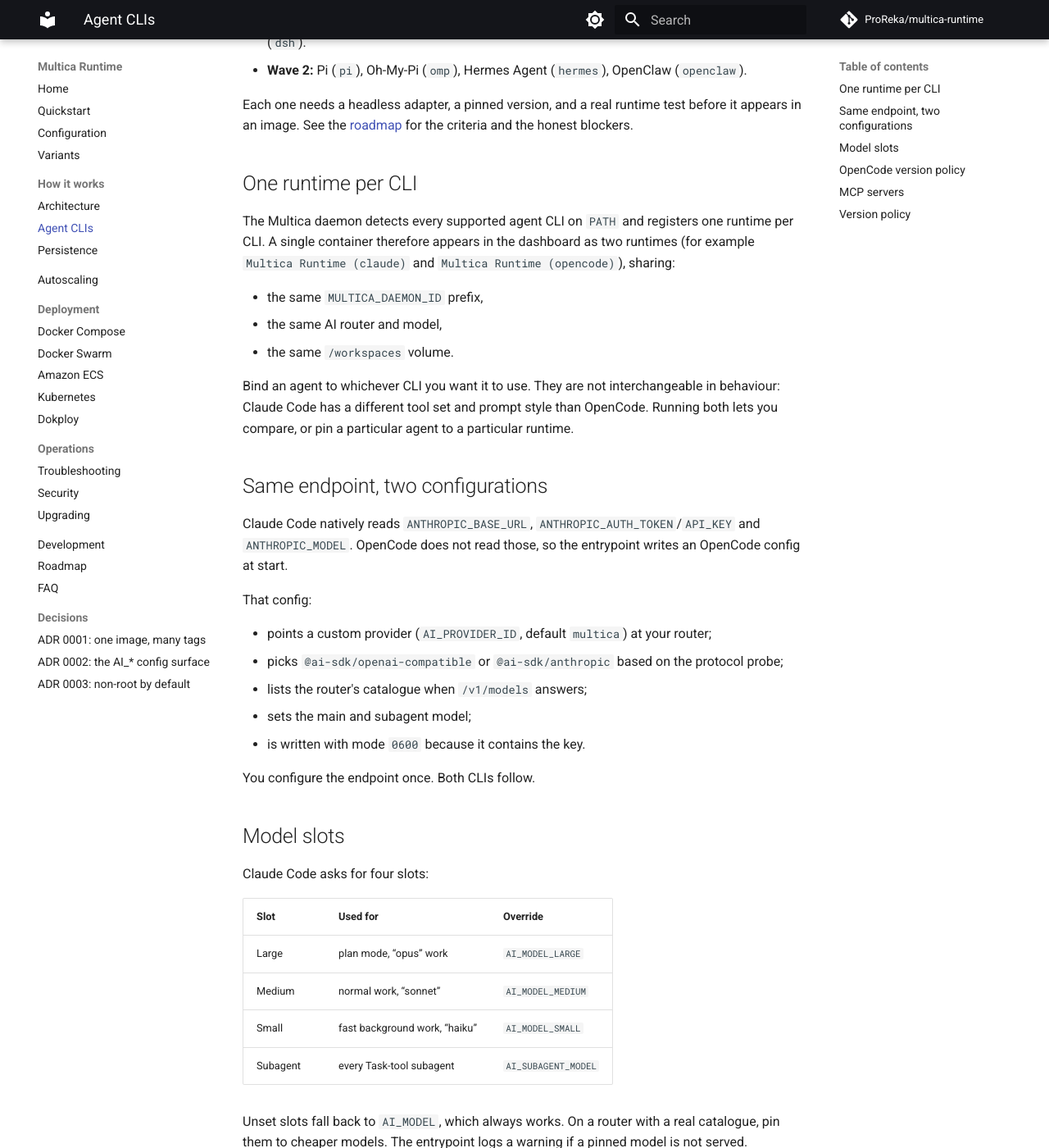
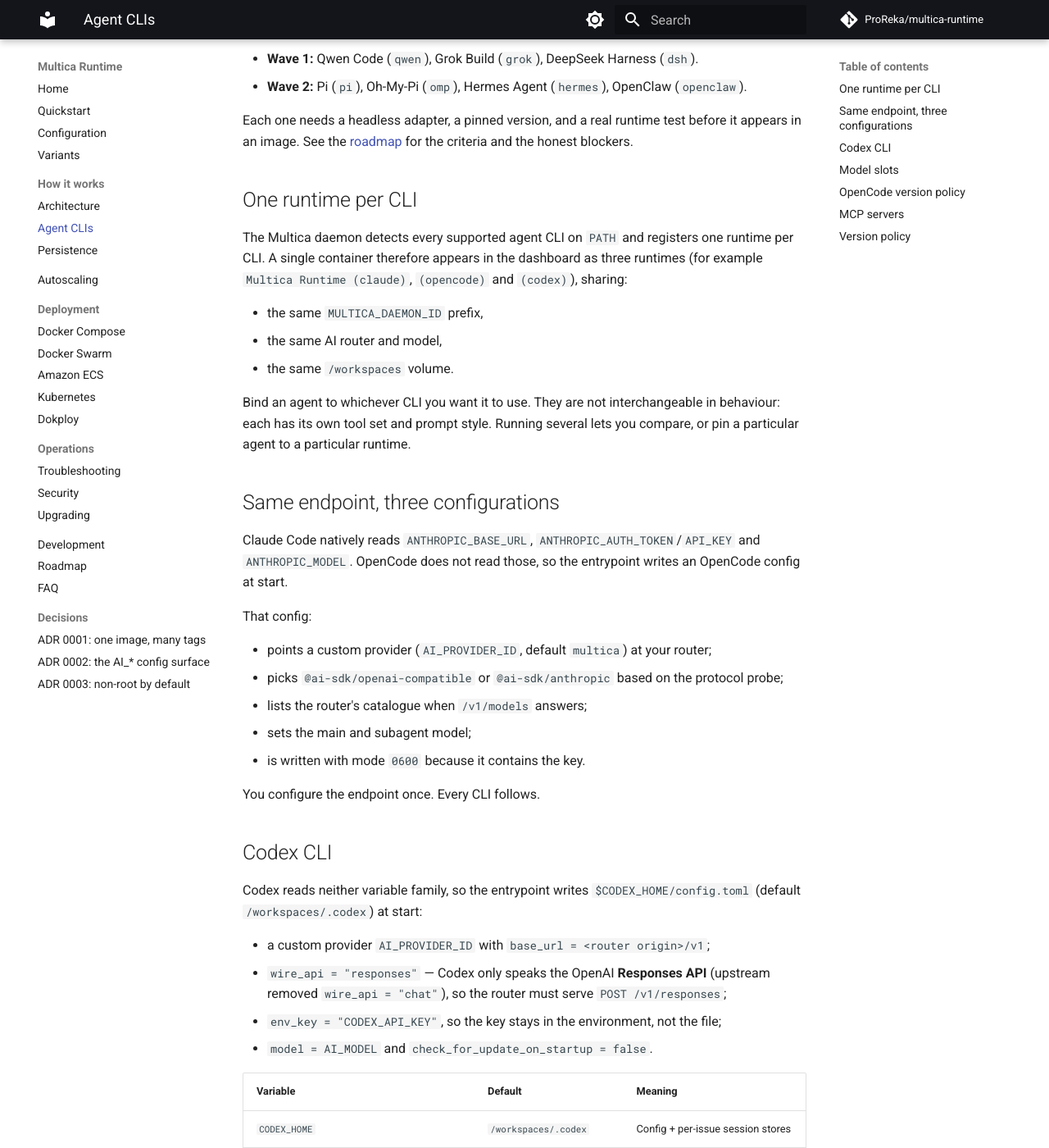
Before and after one commit to ProReka/multica-runtime, an MkDocs documentation site: the page built from docs/agents.md, in a window 1280 px wide and 1400 px high, scrolled down 418 px. Shown: the whole window at 82% size. Built offline with MkDocs 1.6.1 and Material for MkDocs 9.7.7, drawn with Linux system fonts in a browser that asks for light colours; comment, search, counter and statistics services are not loaded; some of the changed text lies outside the part shown.

Commit message:
feat(runtime): add Codex CLI runtime to base image
Install @openai/codex pinned via CODEX_VERSION. The entrypoint writes
$CODEX_HOME/config.toml (default /workspaces/.codex) with a Responses API
provider built from AI_*, overridable with CODEX_BASE_URL, CODEX_API_KEY and
CODEX_MODEL. The Multica daemon detects codex on PATH and registers a third
runtime. test-image.sh runs a headless codex exec against a local fake
Responses endpoint.

Refs: GFS-320
Co-authored-by: multica-agent <github@multica.ai>

````diff
--- a/docs/agents.md
+++ b/docs/agents.md
@@ -1,16 +1,16 @@
 # Agent CLIs
 
-The image contains two agent CLIs, both installed and pinned at build time:
+The image contains three agent CLIs, all installed and pinned at build time:
 
 | CLI | Package | Command |
 |---|---|---|
 | Claude Code | `@anthropic-ai/claude-code` | `claude` |
 | OpenCode V1 | `opencode-ai` | `opencode` |
+| Codex CLI | `@openai/codex` | `codex` |
 
 More CLIs are planned, but none are installed yet:
 
-- **Wave 1:** Codex CLI (`codex`), Qwen Code (`qwen`), Grok Build (`grok`),
-  DeepSeek Harness (`dsh`).
+- **Wave 1:** Qwen Code (`qwen`), Grok Build (`grok`), DeepSeek Harness (`dsh`).
 - **Wave 2:** Pi (`pi`), Oh-My-Pi (`omp`), Hermes Agent (`hermes`), OpenClaw
   (`openclaw`).
 
@@ -21,8 +21,8 @@
 ## One runtime per CLI
 
 The Multica daemon detects every supported agent CLI on `PATH` and registers one
-runtime per CLI. A single container therefore appears in the dashboard as two
-runtimes (for example `Multica Runtime (claude)` and `Multica Runtime (opencode)`),
+runtime per CLI. A single container therefore appears in the dashboard as three
+runtimes (for example `Multica Runtime (claude)`, `(opencode)` and `(codex)`),
 sharing:
 
 - the same `MULTICA_DAEMON_ID` prefix,
@@ -30,10 +30,10 @@
 - the same `/workspaces` volume.
 
 Bind an agent to whichever CLI you want it to use. They are not interchangeable
-in behaviour: Claude Code has a different tool set and prompt style than OpenCode.
-Running both lets you compare, or pin a particular agent to a particular runtime.
+in behaviour: each has its own tool set and prompt style. Running several lets you
+compare, or pin a particular agent to a particular runtime.
 
-## Same endpoint, two configurations
+## Same endpoint, three configurations
 
 Claude Code natively reads `ANTHROPIC_BASE_URL`, `ANTHROPIC_AUTH_TOKEN`/`API_KEY`
 and `ANTHROPIC_MODEL`. OpenCode does not read those, so the entrypoint writes an
@@ -48,7 +48,39 @@
 - sets the main and subagent model;
 - is written with mode `0600` because it contains the key.
 
-You configure the endpoint once. Both CLIs follow.
+You configure the endpoint once. Every CLI follows.
+
+## Codex CLI
+
+Codex reads neither variable family, so the entrypoint writes
+`$CODEX_HOME/config.toml` (default `/workspaces/.codex`) at start:
+
+- a custom provider `AI_PROVIDER_ID` with `base_url = <router origin>/v1`;
+- `wire_api = "responses"` — Codex only speaks the OpenAI **Responses API**
+  (upstream removed `wire_api = "chat"`), so the router must serve
+  `POST /v1/responses`;
+- `env_key = "CODEX_API_KEY"`, so the key stays in the environment, not the file;
+- `model = AI_MODEL` and `check_for_update_on_startup = false`.
+
+| Variable | Default | Meaning |
+|---|---|---|
+| `CODEX_HOME` | `/workspaces/.codex` | Config + per-issue session stores |
+| `CODEX_BASE_URL` | `<AI_BASE_URL origin>/v1` | Responses endpoint for Codex only |
+| `CODEX_API_KEY` | `AI_API_KEY` | Key for Codex only |
+| `CODEX_MODEL` | `AI_MODEL` | Model for Codex only |
+| `MULTICA_CODEX_MODEL` / `MULTICA_CODEX_ARGS` | — | Read by the daemon |
+
+Headless execution belongs to the daemon: for each task it copies this config
+into a per-task `CODEX_HOME`, launches `codex app-server --listen stdio://`, and
+keeps per-issue session stores under `$CODEX_HOME/multica-sessions` so resume
+survives restarts. No wrapper is needed. For a manual check:
+
+```bash
+codex exec --skip-git-repo-check "reply with ok"
+```
+
+An Anthropic-only endpoint does not work for Codex. Point `CODEX_BASE_URL` at a
+router that serves the Responses API, or bind agents to `claude`/`opencode`.
 
 ## Model slots
 
@@ -99,7 +131,8 @@
 and installed with `npm install -g <pkg>@<exact>`. They do not auto-update:
 
 - `DISABLE_AUTOUPDATER=1` for Claude Code;
-- `autoupdate: false` in the OpenCode config.
+- `autoupdate: false` in the OpenCode config;
+- `check_for_update_on_startup = false` in the Codex config.
 
 A new CLI version is a new image, reviewed and tested in CI. That is deliberate:
 a runtime that changes its own behaviour mid-task is not reproducible.
````
Also changed, not shown: CHANGELOG.md (+6 -0 lines), README.md (+10 -8 lines), docs/architecture.md (+8 -6 lines), docs/configuration.md (+15 -0 lines), docs/index.md (+5 -6 lines), docs/persistence.md (+1 -0 lines), docs/roadmap.md (+2 -22 lines), 9 other files.
